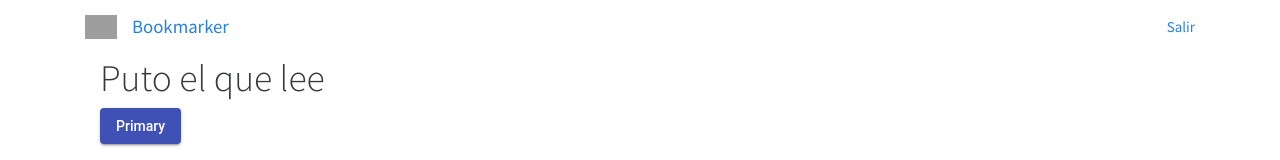
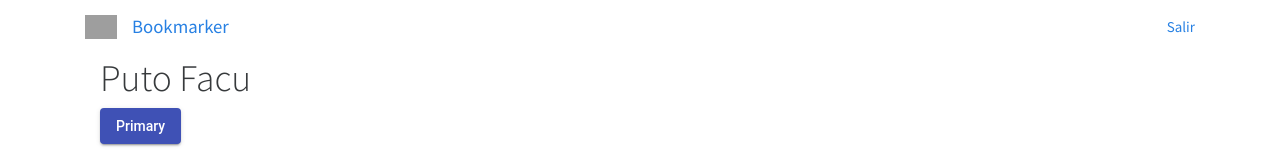
Before and after one commit to damase46/app, an Angular app: page / in a window 1280 px wide. Shown: the top 160 px of the page. Built offline with nearby package versions, Linux system fonts and the light colour scheme; grey boxes are pictures that could not be loaded.

Commit message:
initial commit

```diff
--- a/src/app/app.component.html
+++ b/src/app/app.component.html
@@ -4,7 +4,7 @@
 <div class="b-content">
   <div class="container">
     <div class="col-xs-12 col-sm-12 col-md-12 col-lg-12">
-      <h1> Puto el que lee </h1>
+      <h1> Puto Facu </h1>
       <button mat-raised-button color="primary">Primary</button>
     </div>
   </div>
```
